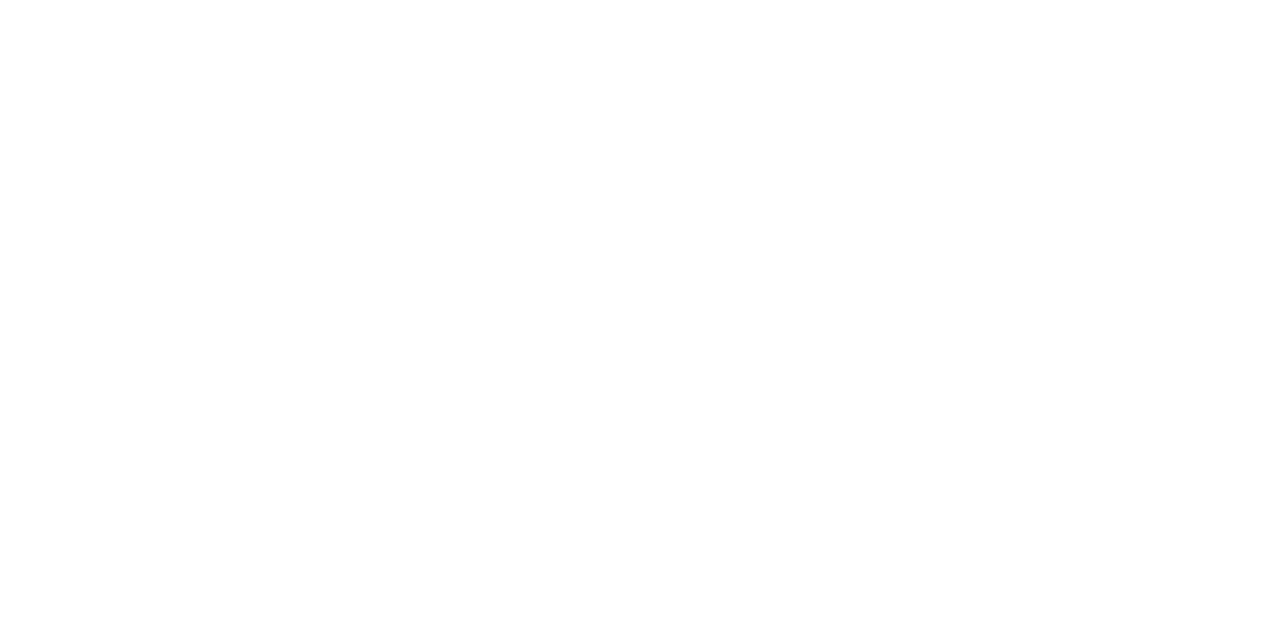
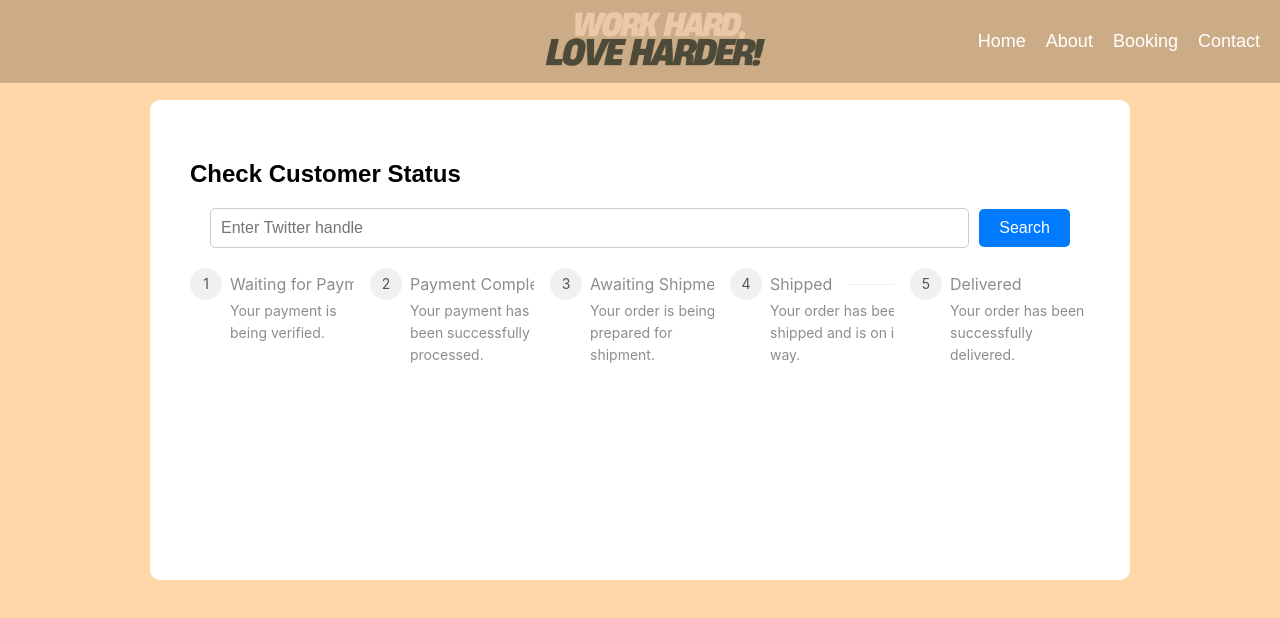
Before and after one commit to tonfai08/booking, a React (Create React App) app: page /checkstatus in a window 1280 px wide. Before the commit this address had no page. Shown: the top 618 px of the page. Built offline with nearby package versions, Linux system fonts and the light colour scheme.

Commit message:
update timeline

```diff
--- a/package.json
+++ b/package.json
@@ -16,7 +16,8 @@
     "antd": "^5.22.7",
     "axios": "^1.7.9",
     "moment": "^2.30.1",
-    "papaparse": "^5.5.1",
+    "multer": "^1.4.5-lts.1",
+    "papaparse": "^5.5.2",
     "react": "^18.3.1",
     "react-dom": "^18.3.1",
     "react-icons": "^5.5.0",
--- a/src/App.js
+++ b/src/App.js
@@ -4,6 +4,7 @@ import Home from "./pages/Home";
 import Booking from "./pages/Booking";
 import Dashboard from "./pages/Admin";
 import AdminOrdersPage from "./pages/Admin/Orders";
+import CheckStatus from "./pages/CheckStatus";
 import "./styles.css";
 function App() {
   return (
@@ -11,6 +12,7 @@ function App() {
       <Routes>
         <Route path="/" element={<Home />} />
         <Route path="/book" element={<Booking />} />
+        <Route path="/checkstatus" element={<CheckStatus />} />
         <Route path="/admin" element={<Dashboard />} />
         <Route path="/admin/orders" element={<AdminOrdersPage />} />
       </Routes>
--- a/src/pages/About/index.js
+++ b/src/pages/About/index.js
@@ -2,7 +2,7 @@ import React, { useRef } from "react";
 import HTMLFlipBook from "react-pageflip";
 import "../../components/Book/book.css";
 
-const Book = () => {
+const CheckStatus = () => {
   const bookRef = useRef();
 
   const pages = [
@@ -51,4 +51,4 @@ const Book = () => {
   );
 };
 
-export default Book;
+export default CheckStatus;
--- /dev/null
+++ b/src/pages/CheckStatus/index.js
@@ -0,0 +1,109 @@
+import React, { useState } from "react";
+import "swiper/css";
+import "swiper/css/navigation";
+import "swiper/css/pagination";
+import Navbar from "../../components/Navbar";
+import { getCustomerByTwitter } from "../../services/customer";
+import "./styles.css";
+import { Steps } from "antd";
+
+function CheckStatus() {
+  const [twitter, setTwitter] = useState("");
+  const [customerData, setCustomerData] = useState(null);
+  const [error, setError] = useState(null);
+  const [stepIndex, setStepIndex] = useState(-1); // เริ่มต้นยังไม่มีขั้นตอนถูกเลือก
+
+  const handleSubmit = async (e) => {
+    e.preventDefault();
+    setError(null);
+    setCustomerData(null);
+    setStepIndex(-1); // รีเซ็ต Step เมื่อกด Submit ใหม่
+
+    if (!twitter.trim()) {
+      setError("⚠️ Please enter a Twitter handle.");
+      return;
+    }
+
+    try {
+      const data = await getCustomerByTwitter(twitter);
+      setCustomerData(data);
+    } catch (err) {
+      setError("❌ No customer found or an error occurred.");
+    }
+  };
+  const getStepIndex = (customerData) => {
+    if (!customerData) return -1; // ยังไม่ได้ Submit
+    if (customerData.status === "waiting") return 0;
+    if (customerData.status === "payment") {
+      if (
+        !customerData.postId ||
+        customerData.postId === "" ||
+        customerData.postId === null
+      ) {
+        return 2;
+      }
+      if (customerData.postStatus === "Success") {
+        return 4;
+      }
+      return 3;
+    }
+    return -1; // เงื่อนไขอื่น ๆ
+  };
+
+  const stepIndexTest = getStepIndex(customerData);
+  return (
+    <div className="input-container">
+      <Navbar />
+      <div className="input-section">
+        <h2>Check Customer Status</h2>
+        <form onSubmit={handleSubmit} className="search-form">
+          <input
+            type="text"
+            value={twitter}
+            onChange={(e) => setTwitter(e.target.value)}
+            placeholder="Enter Twitter handle"
+            className="input-field"
+          />
+          <button type="submit" className="submit-btn">
+            Search
+          </button>
+        </form>
+
+        {error && <p className="error-message">{error}</p>}
+        {/* {customerData && (
+          <div className="customer-result">
+            <h3>Customer Data:</h3>
+            <pre>{JSON.stringify(customerData, null, 2)}</pre>
+          </div>
+        )} */}
+        <Steps
+          current={stepIndexTest}
+          items={[
+            {
+              title: "Waiting for Payment Verification",
+              description: "Your payment is being verified.",
+            },
+            {
+              title: "Payment Completed",
+              description: "Your payment has been successfully processed.",
+            },
+            {
+              title: "Awaiting Shipment",
+              description: "Your order is being prepared for shipment.",
+            },
+            {
+              title: "Shipped",
+              description: "Your order has been shipped and is on its way.",
+            },
+            {
+              title: "Delivered",
+              description: "Your order has been successfully delivered.",
+            },
+          ]}
+        />
+      </div>
+    </div>
+  );
+}
+
+export default CheckStatus;
--- /dev/null
+++ b/src/pages/CheckStatus/styles.css
@@ -0,0 +1,65 @@
+.input-container {
+  margin: 0;
+  padding: 0;
+  width: 100%;
+  min-height: 100vh; /* เปลี่ยนจาก height: 100% เป็น min-height: 100vh */
+  background-color: rgb(255, 215, 169);
+  background-size: cover;
+  background-position: center;
+  background-repeat: no-repeat;
+  background-attachment: fixed;
+  color: #000;
+  display: flex;
+  justify-content: center;
+}
+
+.input-section {
+  color: #000;
+  width: 900px;
+  height: 400px;
+  border-radius: 10px;
+  background-color: #fff;
+  margin-top: 100px;
+  padding: 40px;
+}
+.search-form {
+  display: flex;
+  gap: 10px; /* เพิ่มช่องว่างระหว่าง input กับปุ่ม */
+  align-items: center; /* จัดให้ input กับปุ่มอยู่แนวเดียวกัน */
+  margin: 20px;
+}
+
+.input-field {
+  flex: 1; /* ให้ input ขยายเต็มที่ */
+  padding: 10px;
+  font-size: 16px;
+  border: 1px solid #ccc;
+  border-radius: 5px;
+}
+
+.submit-btn {
+  background-color: #007bff;
+  color: white;
+  padding: 10px 20px;
+  border: none;
+  border-radius: 5px;
+  cursor: pointer;
+  font-size: 16px;
+  white-space: nowrap; /* ป้องกันปุ่มยืด */
+}
+
+.submit-btn:hover {
+  background-color: #0056b3;
+}
+
+.error-message {
+  color: red;
+  margin-top: 10px;
+}
+
+.customer-result {
+  margin-top: 20px;
+  padding: 10px;
+  background: #f9f9f9;
+  border-radius: 5px;
+}
--- /dev/null
+++ b/src/services/customer.js
@@ -0,0 +1,15 @@
+import axios from "axios";
+
+const API_URL = "https://haikyu-be.vercel.app/customers";
+
+export const getCustomerByTwitter = async (twitter) => {
+  try {
+    const response = await axios.get(
+      `${API_URL}/${encodeURIComponent(twitter)}`
+    );
+    return response.data;
+  } catch (error) {
+    console.error("❌ Error fetching customer data:", error);
+    throw error;
+  }
+};
```
Also changed, not shown: 1 other file (tests, documents, lock files or other folders).
